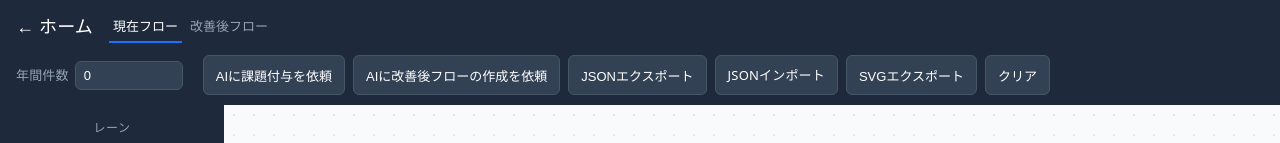
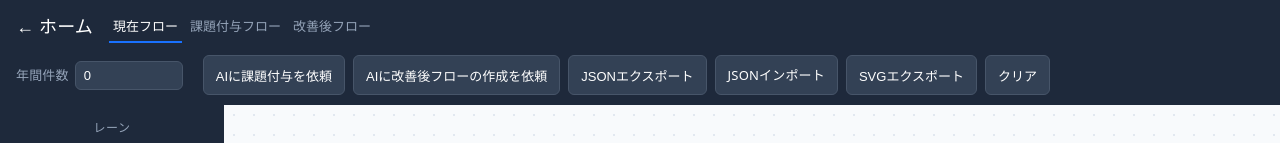
Before and after one commit to takuma-study/vite-react-app, a React (Vite) app: page /editor in a window 1280 px wide. Shown: the top 143 px of the page. Built offline with nearby package versions, Linux system fonts and the light colour scheme.

Commit message:
課題付与フロー追加

```diff
--- a/src/pages/BpmnEditor/BpmnEditor.jsx
+++ b/src/pages/BpmnEditor/BpmnEditor.jsx
@@ -5,6 +5,7 @@ import './BpmnEditor.css'
 const LEGACY_STORAGE_KEY = 'bpmn-editor-data'
 const FLOW_TABS = [
   { key: 'current', label: '現在フロー', storageKey: 'bpmn-editor-data-current' },
+  { key: 'issue', label: '課題付与フロー', storageKey: 'bpmn-editor-data-issue' },
   { key: 'improved', label: '改善後フロー', storageKey: 'bpmn-editor-data-improved' },
 ]
 const CANVAS_WIDTH = 1800
```
